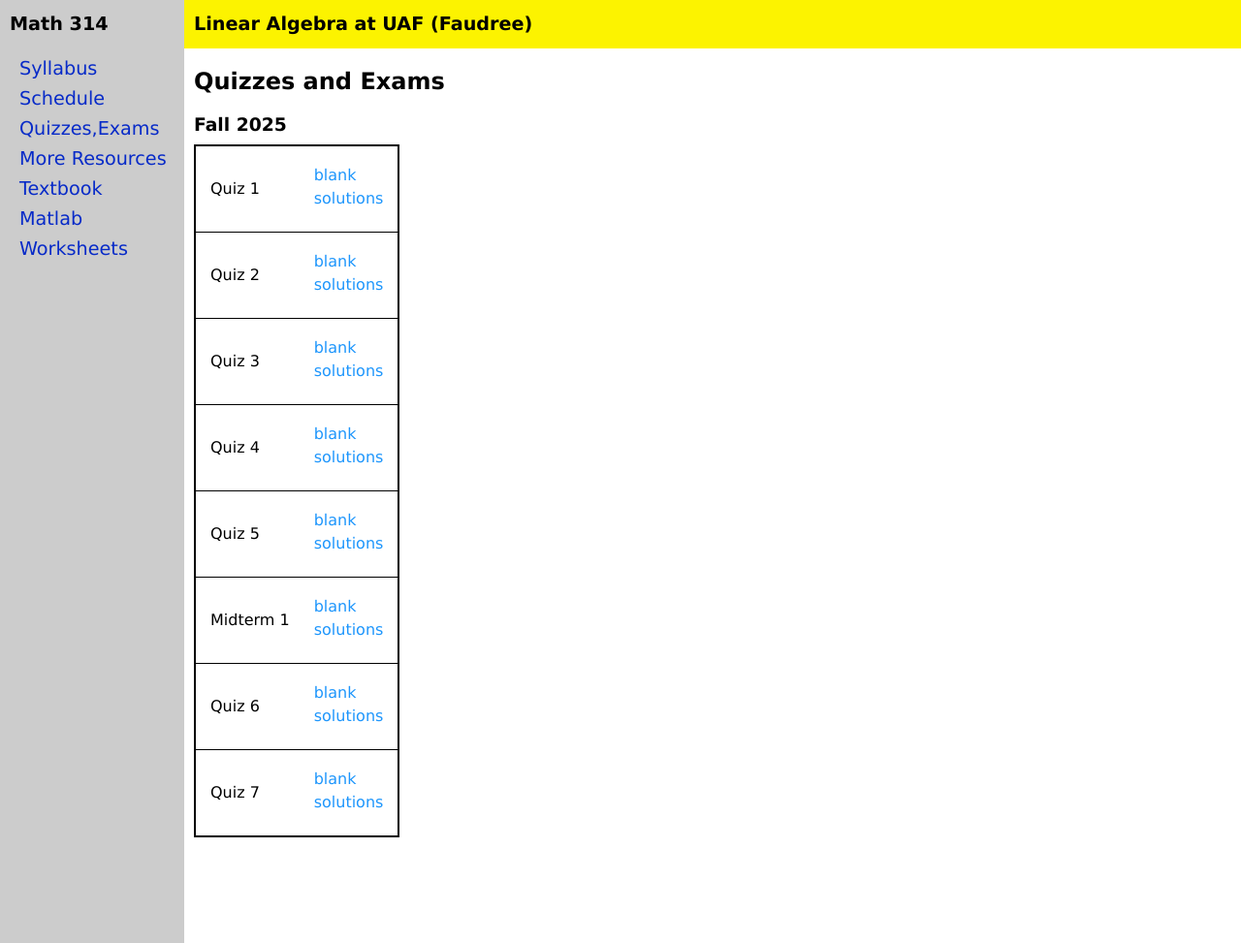
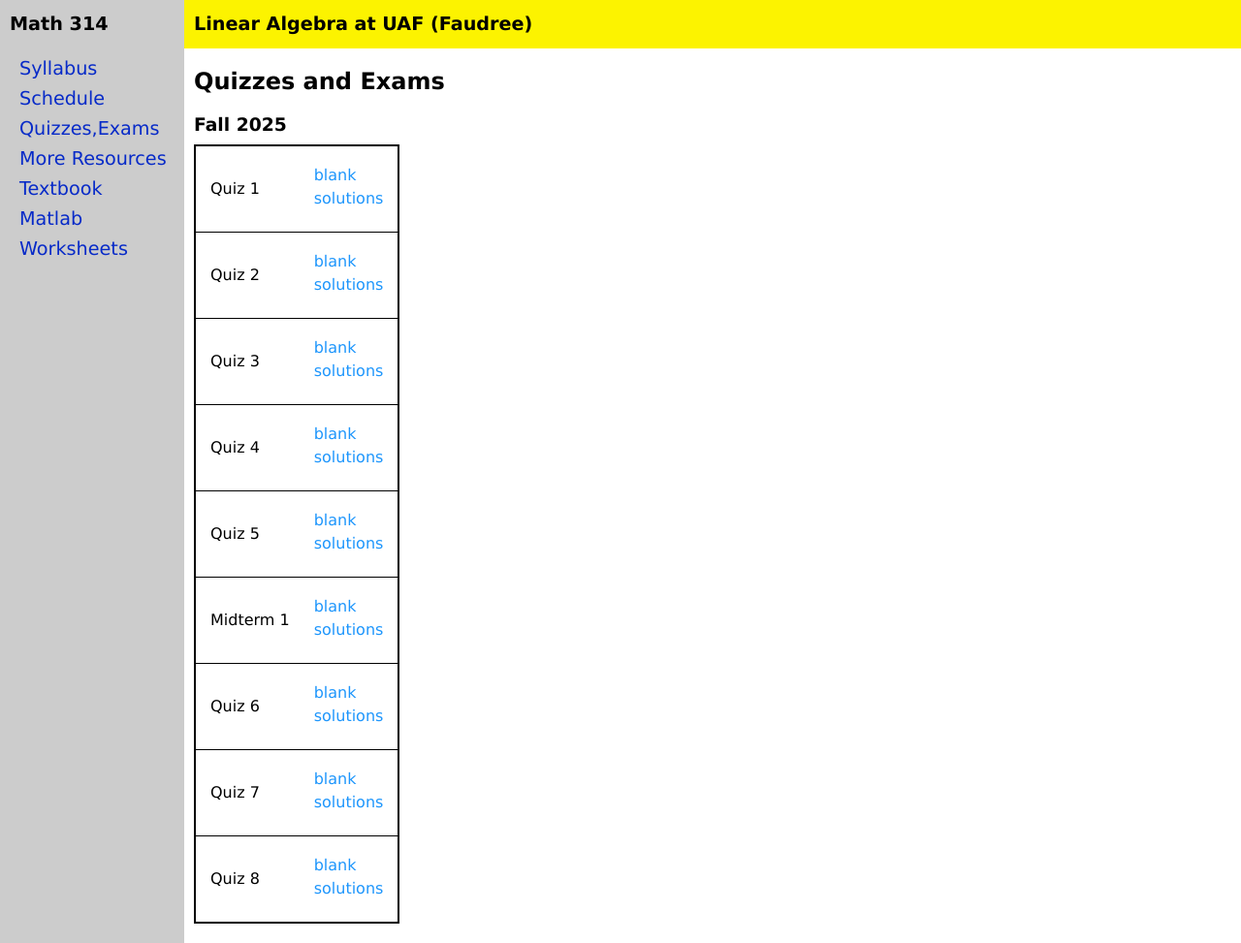
Before and after one commit to jrfaudree/LA, a Jekyll site: the page built from quizexam.md, in a window 1280 px wide and 973 px high. Shown: the whole window at 97% size. Built offline with Jekyll 4.4.1, drawn with Linux system fonts in a browser that asks for light colours.

Commit message:
Update quizexamf25.yml

```diff
--- a/_data/quizexamf25.yml
+++ b/_data/quizexamf25.yml
@@ -25,3 +25,6 @@ quizexam:
 - name: Quiz 7
   blank: M314F25q7.pdf
   solutions: M314F25q7s.pdf
+- name: Quiz 8
+  blank: M314F25q8.pdf
+  solutions: M314F25q8-s.pdf
```
